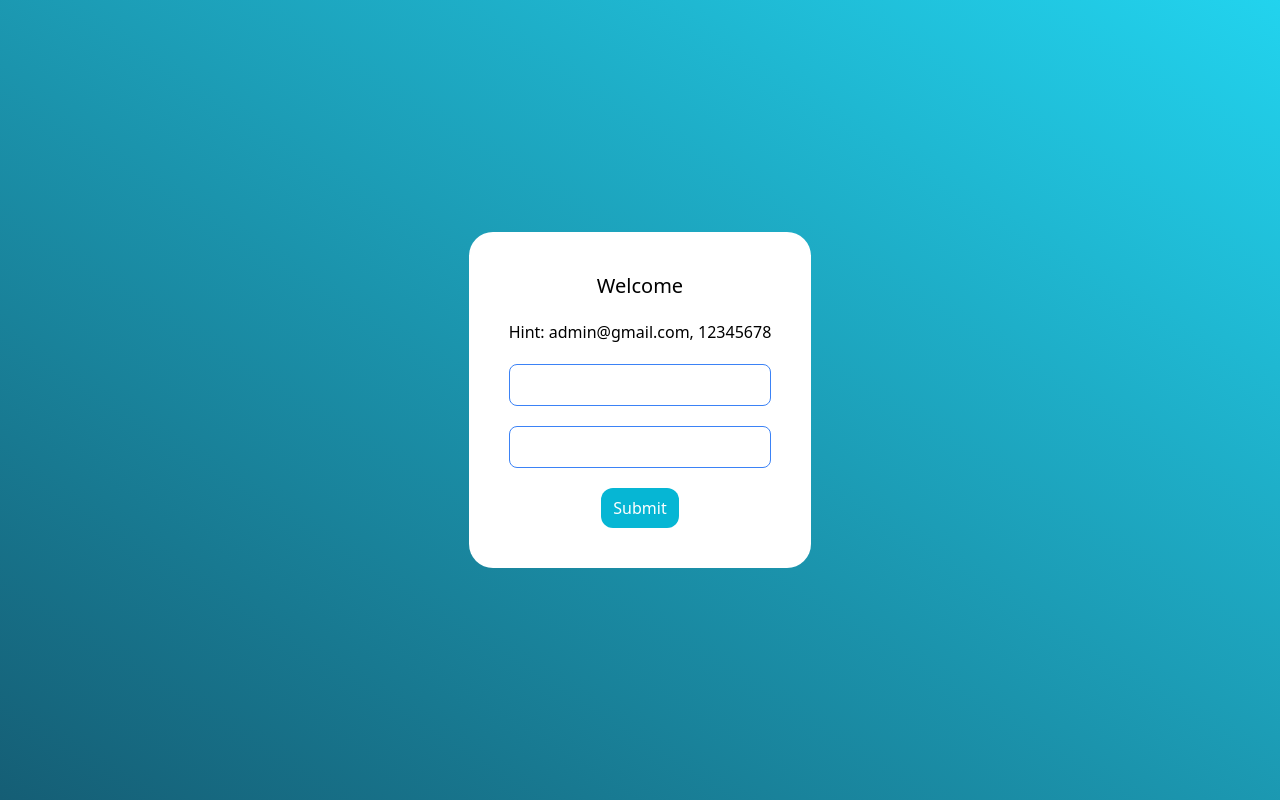
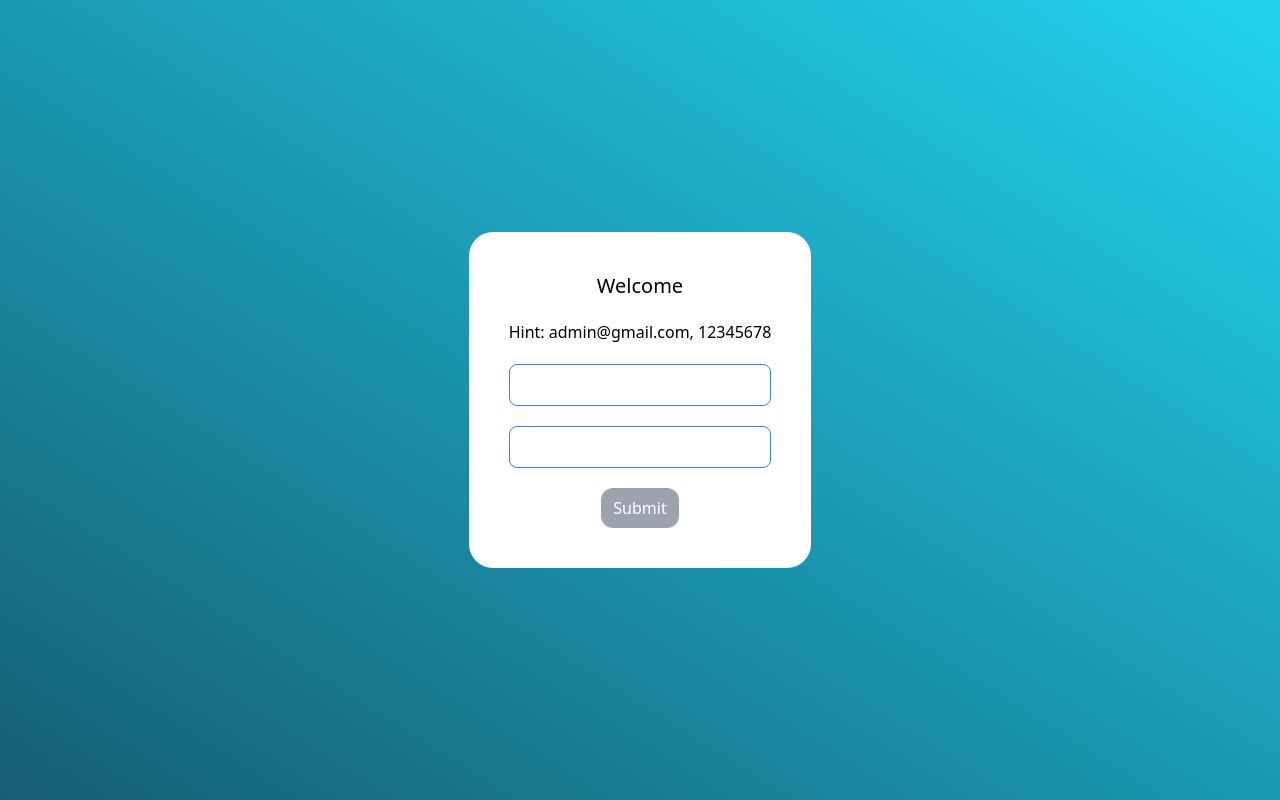
Before and after one commit to miguel-tepedino/email-extractor, a Vue app in the folder frontend/: page / in a window 1280 px wide. Built offline with nearby package versions, Linux system fonts and the light colour scheme.

Commit message:
Login form validation updated

```diff
--- a/frontend/src/views/HomeView.vue
+++ b/frontend/src/views/HomeView.vue
@@ -25,7 +25,7 @@ const schema = computed(() => {
   });
 });
 
-const { errors, handleSubmit } = useForm<{
+const { errors, handleSubmit, values } = useForm<{
   email: string;
   password: string;
 }>({
@@ -82,8 +82,12 @@ const onSubmit = handleSubmit((values) => {
           {{ authError }}
         </div>
         <span
-          v-if="errors.email || errors.password"
-          class="mt-5 self-center bg-gray-400 px-3 py-2 rounded-xl"
+          v-if="
+            errors.email ||
+            errors.password ||
+            !Object.values(values).every((val) => !!val)
+          "
+          class="mt-5 self-center bg-gray-400 text-white px-3 py-2 rounded-xl"
         >
           Submit
         </span>
--- a/frontend/tsconfig.json
+++ b/frontend/tsconfig.json
@@ -5,7 +5,8 @@
     "baseUrl": ".",
     "paths": {
       "@/*": ["./src/*"]
-    }
+    },
+    "lib": ["ESNext"]
   },
 
   "references": [
```
